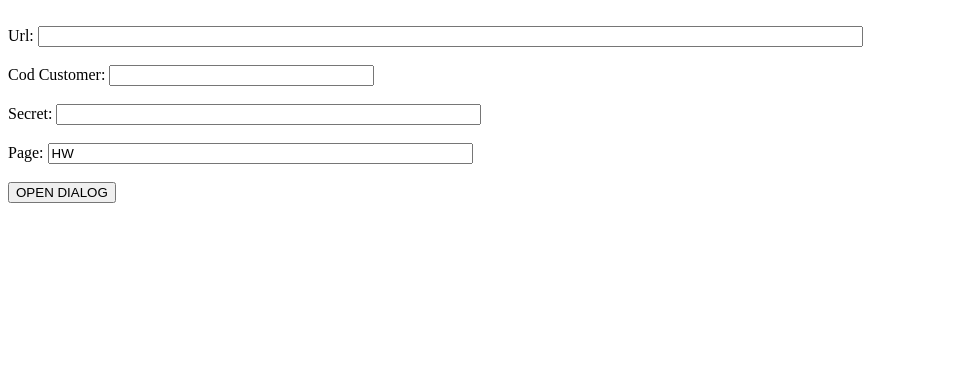
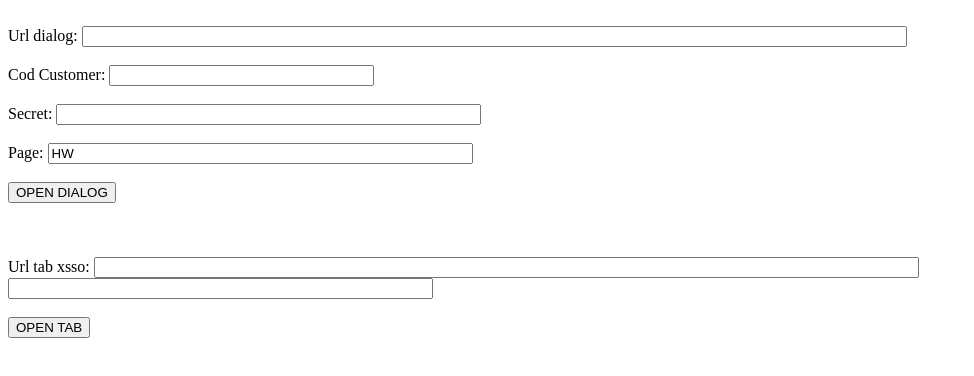
Before and after one commit to PrevinetAcademy/EbbyTestCors, a plain HTML site: page docs/index.html in a window 1280 px wide. Shown: the top 376 px of the page, without its empty margins (0-974 px from the left). Drawn offline with nearby package versions, Linux system fonts and the light colour scheme.

Commit message:
Update index.html

```diff
--- a/docs/index.html
+++ b/docs/index.html
@@ -46,6 +46,14 @@ function openDialogEbbyChat() {
             });
         }
     });
+}
+
+function openTabEbbyChat() {
+
+       var urlTab = $('#urlTab').val();
+       $('#xsso').val($('#xsso').val());
+       $('#formChatbot').attr('action', data.urlBase);
+       $('#formChatbot').submit();
 
 
 }
@@ -63,7 +71,7 @@ function openDialogEbbyChat() {
 <body>
 
 <br/>
- Url:
+ Url dialog:
  <input type="text" name="url" id="url" value="" size="100" />
  <br/>
 
@@ -82,10 +90,24 @@ function openDialogEbbyChat() {
  <input type="text" name="page" id="page" value="HW" size="50" />
  <br/>
 
+ <br/>
+ <button id='openDialogButton' onclick="openDialogEbbyChat()">OPEN DIALOG</button>
+<br/>
+<br/>
+<br/>
 
 
+<br/>
+ Url tab xsso:
+ <input type="text" name="urlTab" id="urlTab" value="" size="100" />
  <br/>
- <button id='openDialogButton' onclick="openDialogEbbyChat()">OPEN DIALOG</button>
+
+<form action="" id="formChatbot" method="post" target="_blank">
+    <input type="text" name="xsso" id="xsso" size="50"/>
+</form>
+
+  <br/>
+ <button id='openDialogButton' onclick="openTabEbbyChat()">OPEN TAB</button>
  <br/>
 
 
```
